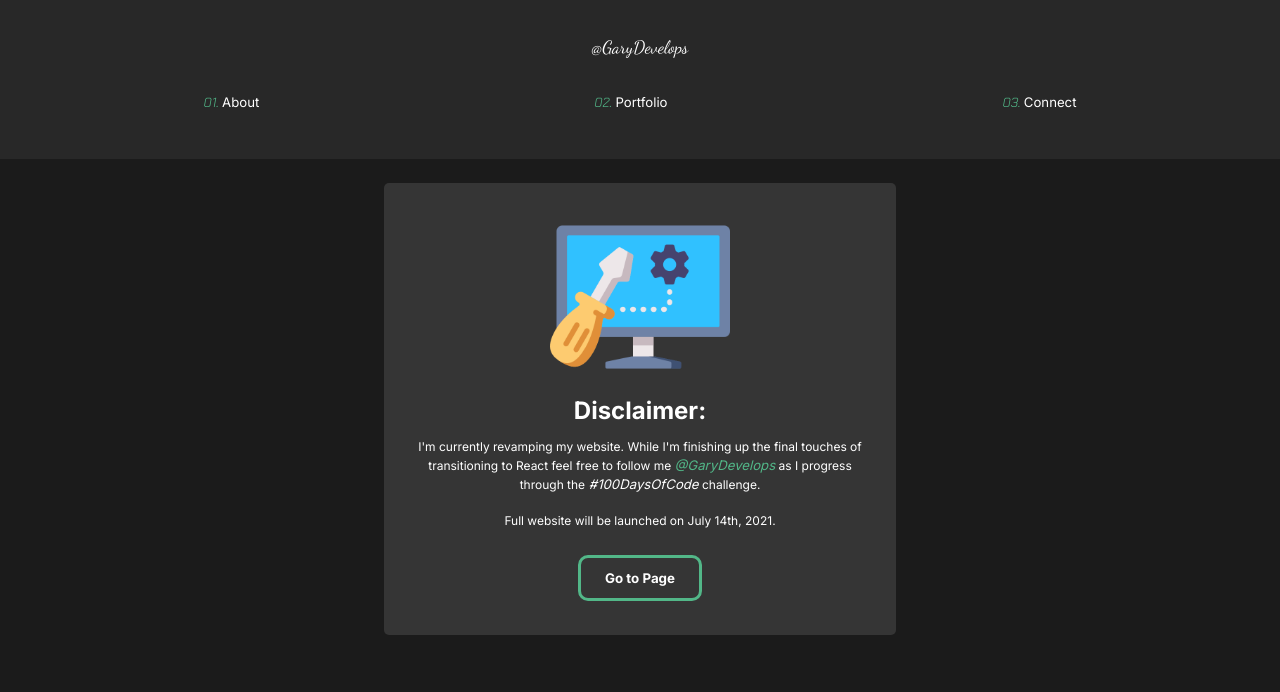
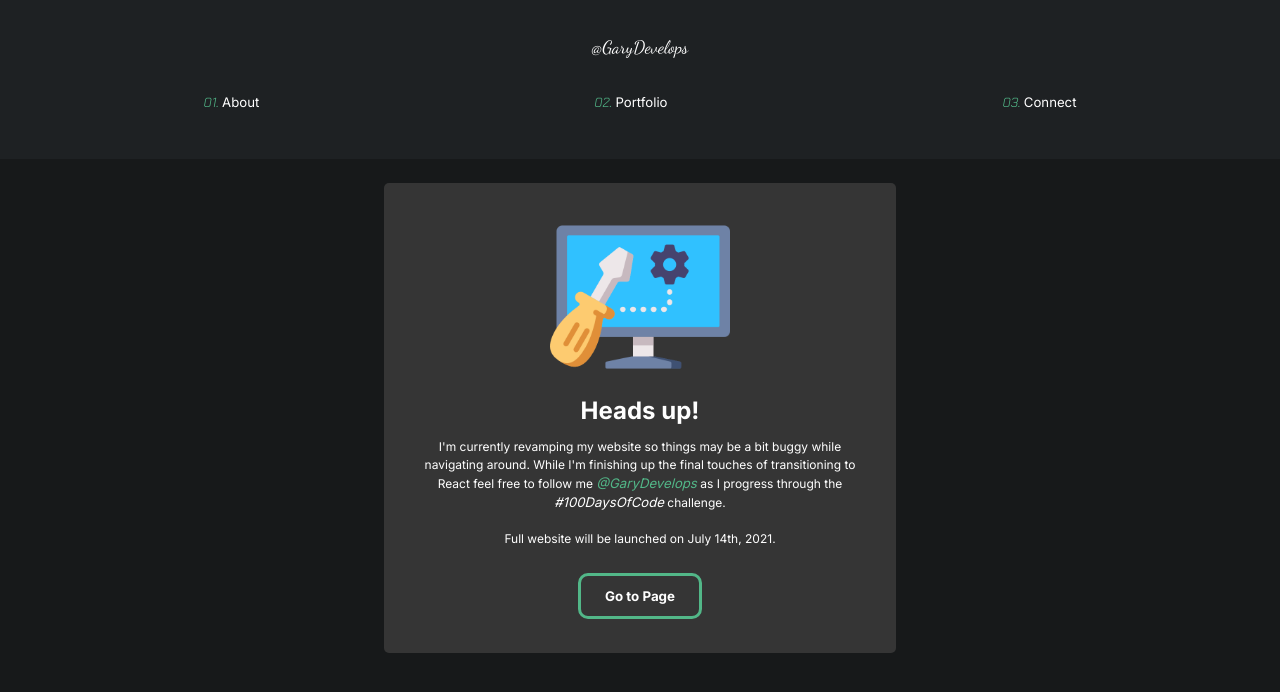
Before and after one commit to gary-rivera/v2, a React (Create React App) app: page /#/ in a window 1280 px wide. Shown: the top 692 px of the page. Built offline with nearby package versions, Linux system fonts and the light colour scheme.

Commit message:
adjusted background color (wrong brnach -_-)

```diff
--- a/src/components/AboutSection.js
+++ b/src/components/AboutSection.js
@@ -1,12 +1,11 @@
 import SectionTitle from "../utils/SectionTitle";
 import profilePic from '../img/profile-picture1.jpeg';
-import UnderMaintenance from '../utils/UnderMaintenance';
 
 //Styling
 import styled from "styled-components";
-import { AboutStyle, DescriptionStyle , ImageStyle, HideStyle } from '../styles.js';
+import { AboutStyle, DescriptionStyle , HideStyle } from '../styles.js';
 import { motion } from "framer-motion";
-import { /*fade, photoAnim,*/ scrollReveal } from '../animation'
+import { scrollReveal } from '../animation'
 import { useScroll } from "../utils/useScroll";
 
 
@@ -120,7 +119,7 @@ const ProfileImageStyle = styled.div`
 
 
   img{
-    box-shadow:rgba(82,183,136, 0.5) 12.5px 12.5px /*, rgba(82,183,136, 0.2) 10px 10px, rgba(82,183,136, 0.1) 15px 15px, rgba(82,183,136, 0.05) 20px 20px*/;
+    box-shadow:rgba(82,183,136, 0.5) 12.5px 12.5px;
     border-radius: 5px;
     width: inherit;
     height: inherit;
--- a/src/components/Disclaimer.js
+++ b/src/components/Disclaimer.js
@@ -20,9 +20,9 @@ function Disclaimer({disclaimer, setDisclaimer}) {
     <DisclaimerStyle>
       <img src={maintenance2} alt="maintenance disclaimer"/>
       <motion.p variants={fade}>
-        <h3>Disclaimer: </h3>
+        <h3>Heads up!</h3>
         <br/>
-        I'm currently revamping my website. While I'm finishing up the final touches of transitioning to React feel free to follow me <a href="https://twitter.com/GaryDevelops" target="_blank" rel="noreferrer">
+        I'm currently revamping my website so things may be a bit buggy while navigating around. While I'm finishing up the final touches of transitioning to React feel free to follow me <a href="https://twitter.com/GaryDevelops" target="_blank" rel="noreferrer">
           <span>@GaryDevelops</span></a> as I progress through the
           <a href="https://www.100daysofcode.com/" target="_blank" rel="noreferrer"> #100DaysOfCode</a> challenge.
         <br/>
--- a/src/components/Nav.js
+++ b/src/components/Nav.js
@@ -29,7 +29,7 @@ const NavStyle = styled.nav`
   justify-content: space-between;
   align-items: center;
   padding: 1rem 10rem;
-  background: #282828;
+  background: #1E2123;
   position: sticky;
   top: 0;
   z-index: 5;
--- a/src/components/PortfolioSection.js
+++ b/src/components/PortfolioSection.js
@@ -25,10 +25,10 @@ function PortfolioSection() {
         <HideStyle>
           <SectionTitle title="Portfolio" index="2"/>
         </HideStyle>
-        <UnderMaintenance />
-        {/* <CardsStyle>
+        {/* <UnderMaintenance /> */}
+        <CardsStyle>
           <Project />
-        </CardsStyle> */}
+        </CardsStyle>
       </DescriptionStyle>
     </PortfolioStyle>
   )
--- a/src/utils/GlobalStyle.js
+++ b/src/utils/GlobalStyle.js
@@ -12,7 +12,7 @@ html {
   @media (max-width: 1700px){
     font-size: 75%
   }
-  background: #1b1b1b;
+  background: #17191A;
 }
 
 body {
```
Also changed, not shown: src/animation.js (+0 -8 lines), src/components/Project.js (+23 -0 lines).
